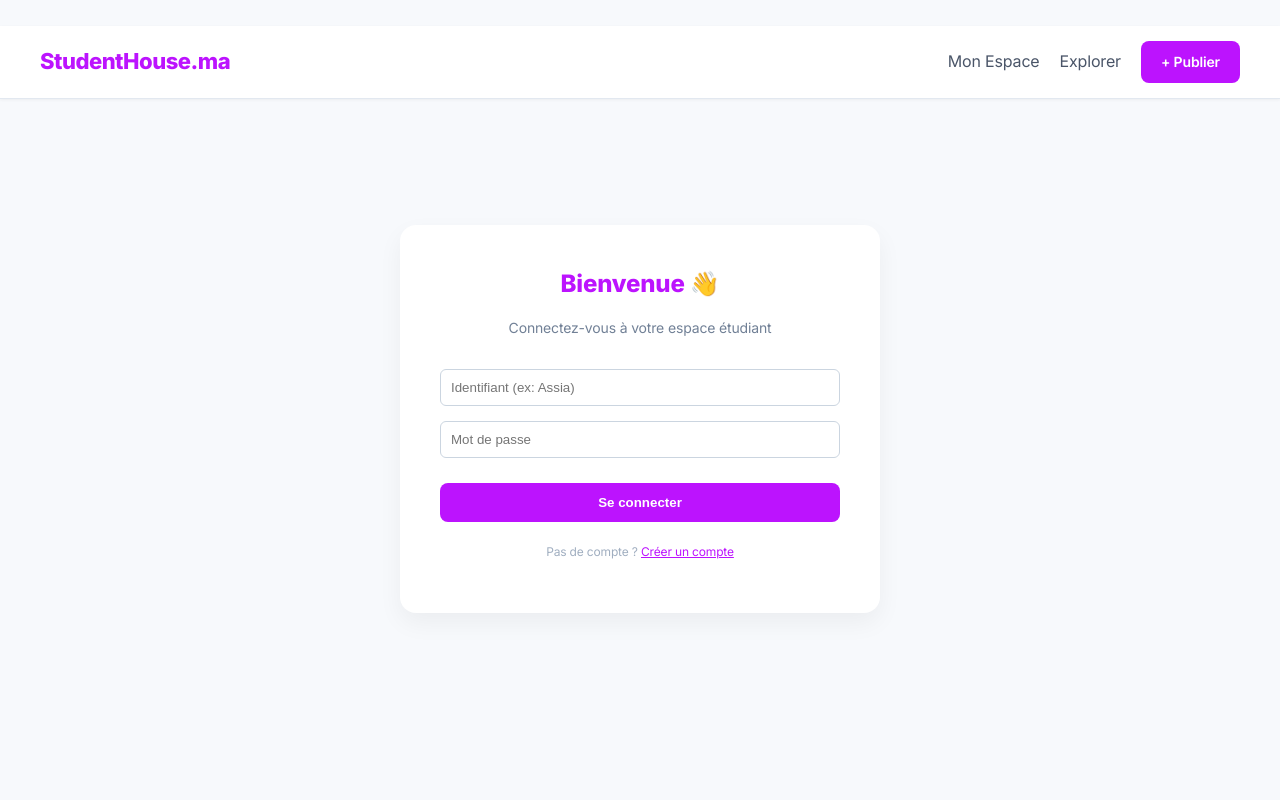
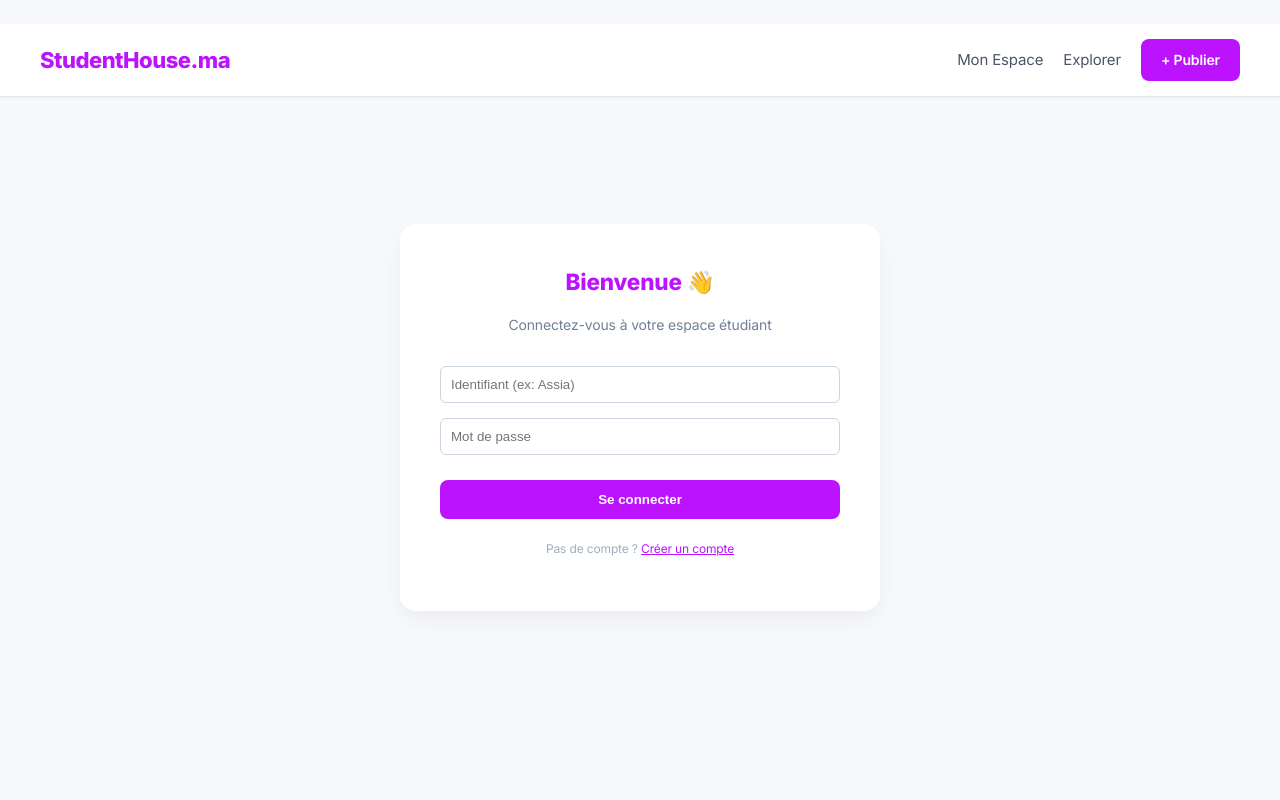
Before and after one commit to tijabdel/Digital-Creativity, a Django app: page / in a window 1280 px wide. Run offline with Django 4.2, Linux system fonts and the light colour scheme.

Commit message:
text was a bit too small

```diff
--- a/housing/static/housing/css/styles.css
+++ b/housing/static/housing/css/styles.css
@@ -119,3 +119,5 @@ body { letter-spacing: -0.01em; }
 /* card shadow was too dark */
 
 @media(max-width:600px){ .sidebar{display:none;} }
+
+body { font-size: 15px; }
```
